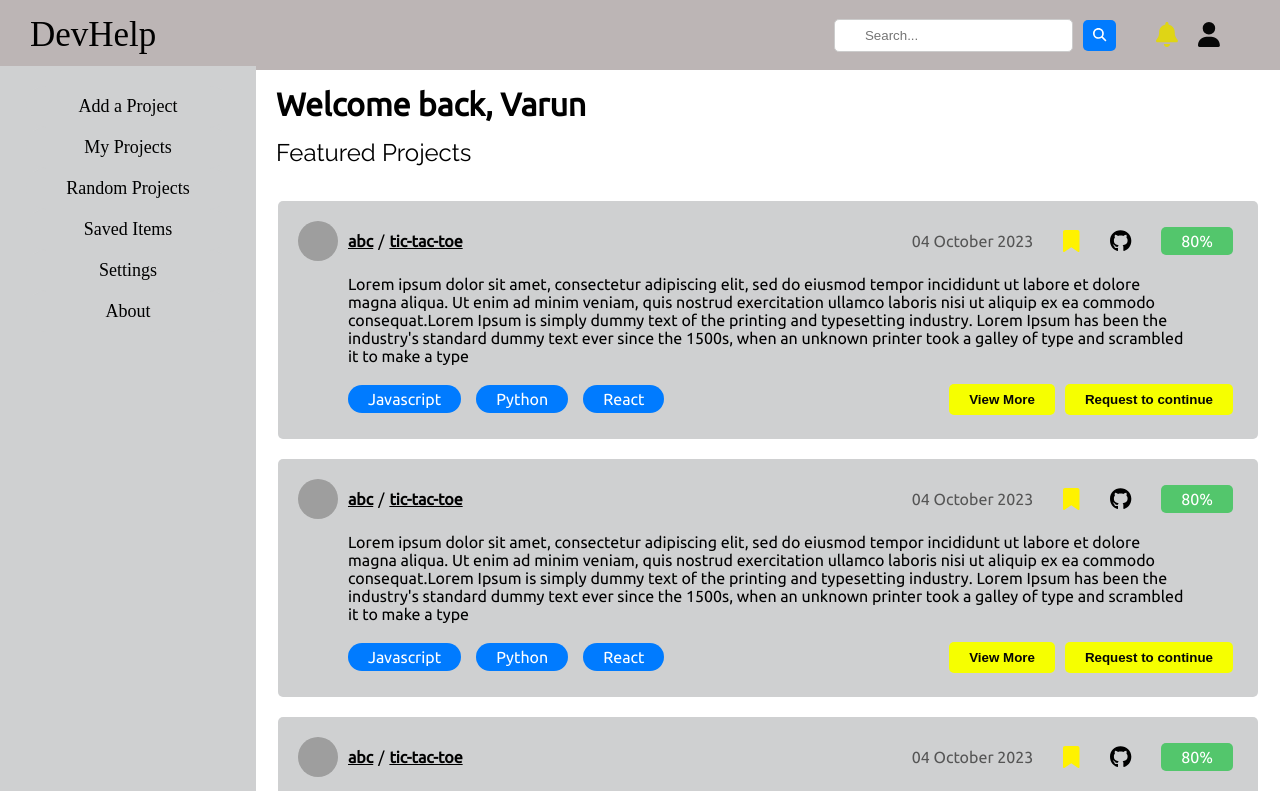
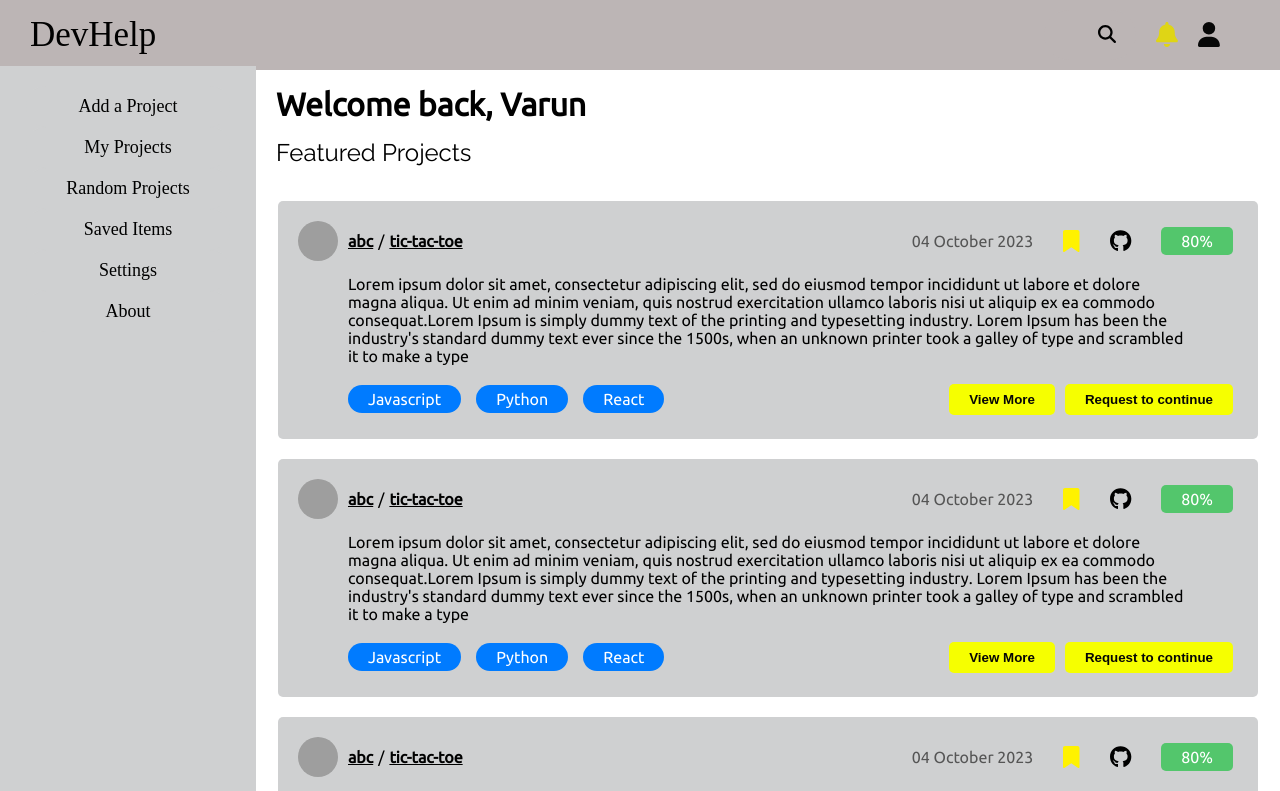
Before and after one commit to ujjwxl/devhelp, a React (Vite) app in the folder client/: page /home in a window 1280 px wide. Shown: the top 791 px of the page. Built offline with nearby package versions, Linux system fonts and the light colour scheme; grey boxes are pictures that could not be loaded.

Commit message:
commit 19
fixed search bar

```diff
--- a/client/components/MainHome/Navbar/Navbar.css
+++ b/client/components/MainHome/Navbar/Navbar.css
@@ -17,7 +17,7 @@
   font-weight: 200;
   margin: 0 0 0 30px;
 }
-  .nav a{
+.nav a {
   color: #000000;
   font-family: "McLaren", cursive;
   font-weight: 200;
@@ -26,23 +26,59 @@
   font-size: 35px;
 }
 
-  .search-bar {
+.nav-r {
   display: flex;
   align-items: center;
   margin-right: 60px;
   margin-left: 0px;
 }
 
-  .search-bar input {
+.search {
+  height: 30px;
+  display: flex;
+  cursor: pointer;
+  padding: 10px 20px;
+  background: #bcb5b5;
+  border-radius: 30px;
+  align-items: center;
+  transition: 0.8s;
+}
+
+.search:hover {
+  background: white;
+  box-shadow: 0 10px 25px rgba(0, 0, 0, 0.3);
+}
+
+.search input {
+  width: 0;
+  outline: none;
+  border: none;
+  font-weight: 500;
+  transition: 0.9s;
+  background: transparent;
+  font-family: "McLaren", cursive;
+  font-size: 15px;
+}
+
+.search:hover input {
+  width: 200px;
+  background: white;
+}
+
+.search a {
+  color: #000000;
+  font-size: 18px;
+}
+/* .nav-r input {
     padding: 8px 30px;
     border: 1px solid #cccccc;
     border-radius: 5px;
     margin-right: 10px;
     margin-left: -70px;
     outline: none;
-  }
+  } */
 
-  .search-bar button {
+/* .nav-r button {
     background-color: #007bff;
     color: #fff;
     border: none;
@@ -53,13 +89,13 @@
     margin-right: 20px;
     transition: color 0.3s ease-in-out, transform 0.2s ease-in-out;
 
-  }
+  } */
 
-  .search-bar button:hover {
+/* .nav-r button:hover {
     background-color: #0056b3;
     transform: scale(1.1);
 
-  }
+  } */
 
 .icons {
   display: flex;
@@ -72,13 +108,11 @@
   color: #dfd515;
   cursor: pointer;
   transition: color 0.3s ease-in-out, transform 0.2s ease-in-out;
-
 }
 
 .icon-notification:hover {
   color: #007bff;
   transform: scale(1.1);
-
 }
 
 .icon-profile {
--- a/client/components/MainHome/Navbar/Navbar.jsx
+++ b/client/components/MainHome/Navbar/Navbar.jsx
@@ -1,17 +1,20 @@
-  import React from 'react';
-  import './Navbar.css';
-  import { FontAwesomeIcon } from '@fortawesome/react-fontawesome';
-  import { faSearch, faBell, faUser } from '@fortawesome/free-solid-svg-icons';
+import React from "react";
+import "./Navbar.css";
+import { FontAwesomeIcon } from "@fortawesome/react-fontawesome";
+import { faSearch, faBell, faUser } from "@fortawesome/free-solid-svg-icons";
 
 export default function Navbar() {
   return (
-      <div className='nav'>
-        <a href='/home'>DevHelp</a>
-        <div className="search-bar">
+    <div className="nav">
+      <a href="/home">DevHelp</a>
+      <div className="nav-r">
+        <div className="search">
           <input type="text" placeholder="Search..." />
-          <button>
+          <a href="/">
             <FontAwesomeIcon icon={faSearch} />
-          </button>
+          </a>
+        </div>
+
         <div className="icons">
           <div className="icon-notification">
             <FontAwesomeIcon icon={faBell} />
--- a/client/src/App.jsx
+++ b/client/src/App.jsx
@@ -7,7 +7,6 @@ import Login from "../pages/Login/Login";
 import Home from "../pages/Home/Home";
 import Signup from "../pages/Signup/Signup"
 import MainHome from "../pages/MainHome/MainHome";
-import Workspace from "../components/MainHome/Workspace/Workspace";
 import AddProject from "../pages/AddProject/AddProject";
 
 function App() {
```
Lines whose indentation alone changed are shown as unchanged.
